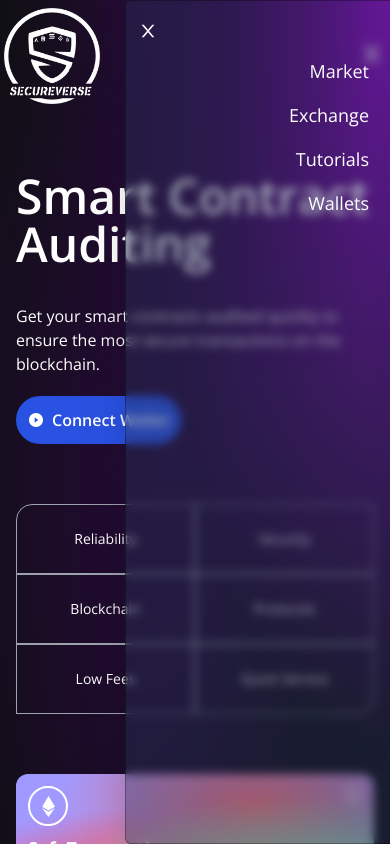
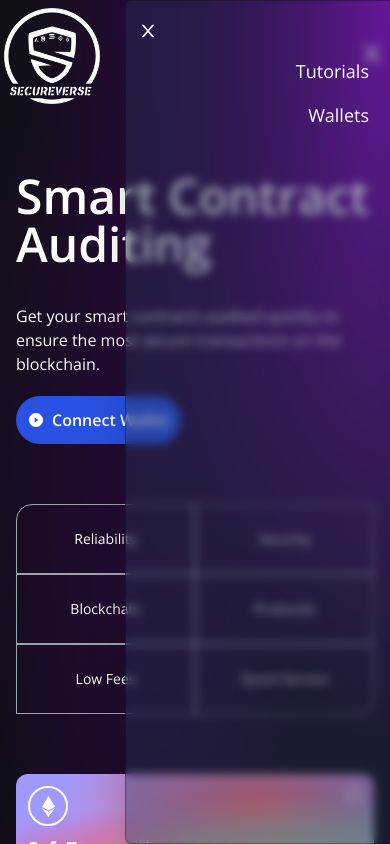
Before and after one commit to ShivamBhasin2002/secureverse, a React (Create React App) app: page / in a window 390 px wide. Both pictures are taken after a click on the icon 372 px from the left and 54 px from the top of the page. Shown: the top 844 px of the page. Built offline with nearby package versions, Linux system fonts and the light colour scheme.

Commit message:
minor edits

```diff
--- a/src/Components/Navbar.jsx
+++ b/src/Components/Navbar.jsx
@@ -39,7 +39,7 @@ export default function Navbar() {
           flex flex-col justify-start items-end rounded-md blue-glassmorphism text-white animate-slide-in'>
             <li className="text-xl w-full my-2">
               <AiOutlineClose onClick={()=> setToggleMenu(false)}/></li>
-              {["Market", "Exchange", "Tutorials", "Wallets"].map((item,index) =>
+              {["Tutorials", "Wallets"].map((item,index) =>
           <NavbarItem key={item+index} title={item} classProps="my-2 text-lg" />,
         )}
 
```
